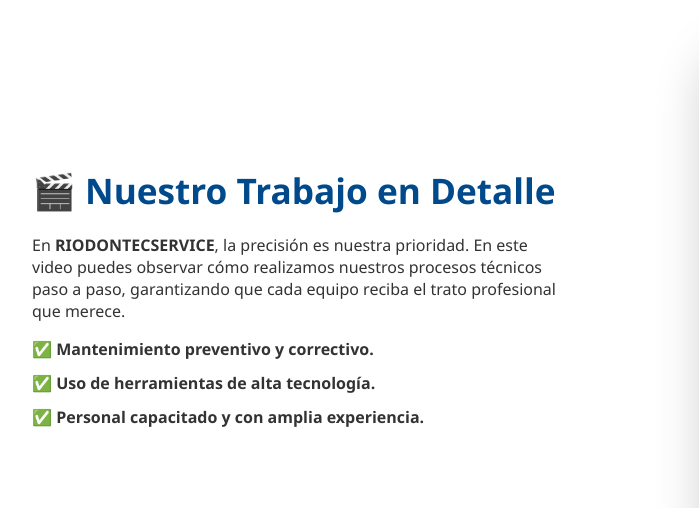
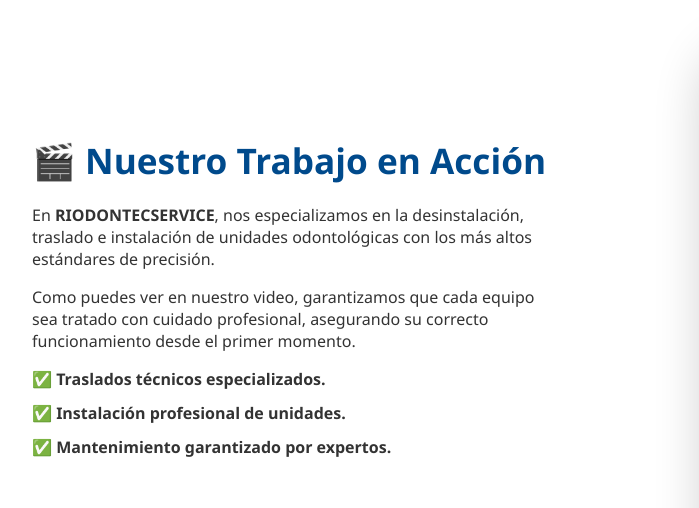
Before and after one commit to danielrioscueva-creator/Riodontecservice_ServicioyMantenimientoOdontologico, a plain HTML site: page index.html in a window 1280 px wide. Shown: the part 1880-2388 px from the top of the page, 58-757 px from the left. Drawn offline with Linux system fonts and the light colour scheme.

Commit message:
Update index.html

```diff
--- a/index.html
+++ b/index.html
@@ -292,14 +292,17 @@
     <div class="video-split-container">
 
         <div class="video-text-content">
-            <h2 class="section-main-title" style="text-align: left; margin-top: 0;">🎬 Nuestro Trabajo en Detalle</h2>
-            <p class="section-description">
-                En <strong>RIODONTECSERVICE</strong>, la precisión es nuestra prioridad. En este video puedes observar cómo realizamos nuestros procesos técnicos paso a paso, garantizando que cada equipo reciba el trato profesional que merece.
+            <h2 class="section-main-title" style="text-align: left; margin-top: 0;">🎬 Nuestro Trabajo en Acción</h2>
+            <p>
+                En <strong>RIODONTECSERVICE</strong>, nos especializamos en la desinstalación, traslado e instalación de unidades odontológicas con los más altos estándares de precisión.
+            </p>
+            <p>
+                Como puedes ver en nuestro video, garantizamos que cada equipo sea tratado con cuidado profesional, asegurando su correcto funcionamiento desde el primer momento.
             </p>
             <ul class="video-features">
-                <li>✅ Mantenimiento preventivo y correctivo.</li>
-                <li>✅ Uso de herramientas de alta tecnología.</li>
-                <li>✅ Personal capacitado y con amplia experiencia.</li>
+                <li>✅ Traslados técnicos especializados.</li>
+                <li>✅ Instalación profesional de unidades.</li>
+                <li>✅ Mantenimiento garantizado por expertos.</li>
             </ul>
         </div>
 
@@ -307,8 +310,10 @@
             <div class="phone-frame">
                 <div class="video-responsive-vertical">
                     <iframe
-                        src="https://drive.google.com/file/d/1eDWtFAjbkRBEVso7HVZBuRyufejnEdX3/preview"
-                        allow="autoplay; encrypted-media"
+                        src="https://www.youtube.com/embed/XkyGbmm1nq0?rel=0&modestbranding=1&playsinline=1&loop=1&playlist=XkyGbmm1nq0"
+                        title="Traslados e instalación de unidades odontológicas"
+                        frameborder="0"
+                        allow="accelerometer; autoplay; clipboard-write; encrypted-media; gyroscope; picture-in-picture; web-share"
                         allowfullscreen>
                     </iframe>
                 </div>
@@ -317,7 +322,6 @@
 
     </div>
 </section>
-
 <section class="catalog-section">
     <div class="catalog-header">
         <h2 class="section-main-title">🛒 CATÁLOGO DE REPUESTOS Y EQUIPOS</h2>
```
